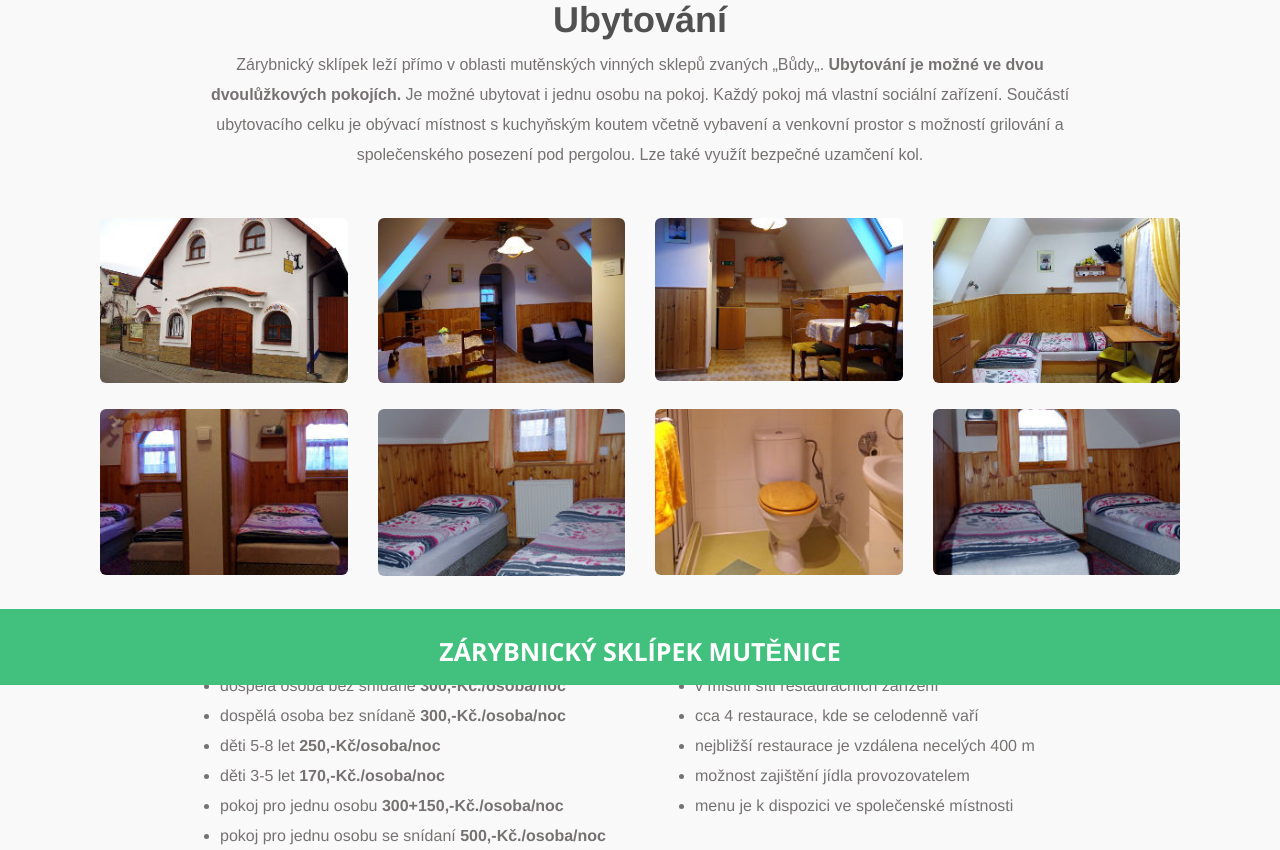
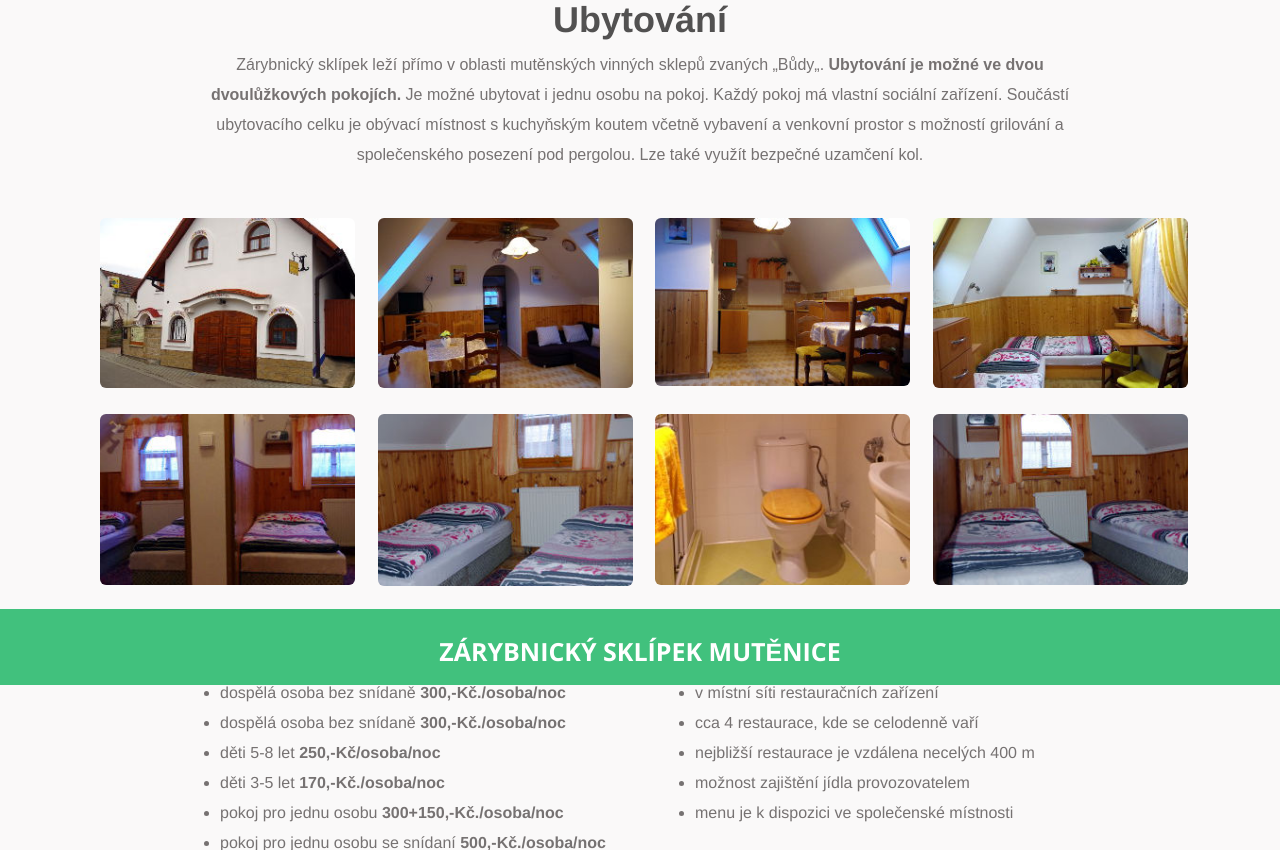
Before and after one commit to re1la2pse/detinsky_projekt, a PHP site: page /detinsky_projekt/ubytovani in a window 1280 px wide. Shown: the part 115-965 px from the top of the page. Run offline with PHP 8.4, Linux system fonts and the light colour scheme; some libraries are stand-ins or nearby versions.

Commit message:
nove fotky do slideru, skladani fotek na strane ubytovani

```diff
--- a/media/css/ubytovani_style.css
+++ b/media/css/ubytovani_style.css
@@ -9,4 +9,7 @@
 
 .foto {
     margin: 13px 0;
+   /* border: 1px solid red;*/
+    width: 255px;
+    height: 170px;
 }
--- a/templates/kontakt.html
+++ b/templates/kontakt.html
@@ -16,7 +16,7 @@
                 <li>Mobil: +420 603 837 027</li>
                 <li>E-mail: d.detinska@seznam.cz</li>
                 <li><h3>Adresa:</h3></li>
-                <li>Sklepni ev.č. 15</li>
+                <li>Sklepní ev.č. 15</li>
                 <li>696 11, Mutěnice</li>
             </ul>
         </div>
@@ -34,7 +34,7 @@
 </div>
 
     <div class="row" id="kontaktBlok">
-        <div class="col-lg-10 col-lg-offset-1">
+        <div class="col-lg-8 col-lg-offset-2">
 
 
                 <div class="center">
--- a/templates/rezervace.html
+++ b/templates/rezervace.html
@@ -45,7 +45,7 @@
                     <input type="text" name="datumDo" class="form-control" id="datumDo">
                 </div>
 
-                <button type="submit" class="btn btn-default">Submit</button>
+                <button type="submit" class="btn btn-default">Odeslat</button>
             </form>
         </div>
 
--- a/templates/ubytovani.html
+++ b/templates/ubytovani.html
@@ -21,45 +21,45 @@
 
         <div class="row foto_panel">
             <div>
-                <div class="col-md-4 col-lg-3">
+                <div class="col-sm-6 col-md-4 col-lg-3">
                     <div class="foto">
                         <img src="media/img/fotky/ubytovani_1.jpg" class="img-responsive img-rounded" alt="zárybnický sklípek" title="zárybnický sklípek">
                     </div>
                 </div>
 
-                <div class="col-md-4 col-lg-3">
+                <div class="col-sm-6 col-md-4 col-lg-3">
                     <div class="foto">
                         <img src="media/img/fotky/ubytovani_2.jpg" class="img-responsive img-rounded" alt="zárybnický sklípek" title="zárybnický sklípek">
                     </div>
                 </div>
 
-                <div class="col-md-4 col-lg-3">
+                <div class="col-sm-6 col-md-4 col-lg-3">
                     <div class="foto">
                         <img src="media/img/fotky/ubytovani_3.jpg" class="img-responsive img-rounded" alt="zárybnický sklípek" title="zárybnický sklípek">
                     </div>
                 </div>
 
-                <div class="col-md-4 col-lg-3">
+                <div class="col-sm-6 col-md-4 col-lg-3">
                     <div class="foto">
                         <img src="media/img/fotky/ubytovani_4.jpg" class="img-responsive img-rounded" alt="zárybnický sklípek" title="zárybnický sklípek">
                     </div>
                 </div>
-                <div class="col-md-4 col-lg-3">
+                <div class="col-sm-6 col-md-4 col-lg-3">
                     <div class="foto">
                         <img src="media/img/fotky/ubytovani_5.jpg" class="img-responsive img-rounded" alt="zárybnický sklípek" title="zárybnický sklípek">
                     </div>
                 </div>
-                <div class="col-md-4 col-lg-3">
+                <div class="col-sm-6 col-md-4 col-lg-3">
                     <div class="foto">
                         <img src="media/img/fotky/ubytovani_6.jpg" class="img-responsive img-rounded" alt="zárybnický sklípek" title="zárybnický sklípek">
                     </div>
                 </div>
-                <div class="col-md-4 col-lg-3">
+                <div class="col-sm-6 col-md-4 col-lg-3">
                     <div class="foto">
                         <img src="media/img/fotky/ubytovani_7.jpg" class="img-responsive img-rounded" alt="zárybnický sklípek" title="zárybnický sklípek">
                     </div>
                 </div>
-                <div class="col-md-4 col-lg-3">
+                <div class="col-sm-6 col-md-4 col-lg-3">
                     <div class="foto">
                         <img src="media/img/fotky/ubytovani_8.jpg" class="img-responsive img-rounded" alt="zárybnický sklípek" title="zárybnický sklípek">
                     </div>
--- a/upravy/app/forms/UploadPictureForm.php
+++ b/upravy/app/forms/UploadPictureForm.php
@@ -24,6 +24,7 @@ class UploadPictureForm extends BaseBT3Form
 
         $form->addMultiUpload('pictures', 'Vyber fotky: ')
             ->addRule($form::IMAGE, 'Fotky musí být ve formátu JPEG, PNG nebo GIF.')
+            ->addRule(Form::MAX_FILE_SIZE, 'Soubor je příliš velký! Povolená velikost je 2M.', 3 * 1024 * 1024)
             ->setRequired('Vyberte prosím fotky.');
 
         $form->addSubmit('send', 'Nahrát');
--- a/upravy/app/presenters/templates/Ubytovani/prehledRezervace.latte
+++ b/upravy/app/presenters/templates/Ubytovani/prehledRezervace.latte
@@ -31,7 +31,7 @@
              </table>
 
              <p>
-                * Zeleně vyznačené řádky označují právě probíhající rezervaci.
+                * Zeleně vyznačené řádky označují právě probíhající rezervace.
              </p>
         </div>
     </div>
--- a/upravy/www/css/style.css
+++ b/upravy/www/css/style.css
@@ -34,7 +34,7 @@ table td.datum {
 }
 
 table tr.inProgress {
-    background-color: #b3ffb3;
+    background-color: #b3ffb3 !important;
     /*font-weight: bold;*/
 }
 
```
Also changed, not shown: media/css/rezervace_style.css (+7 -3 lines), templates/frontPage.html (+11 -1 lines), FOTKY/6s1.jpg (added), FOTKY/6s2.jpg (added), media/img/fotogalerie/fotky/5.JPG (added), media/img/fotogalerie/fotky/6.JPG (added), media/img/fotogalerie/fotky/7.JPG (added), media/img/fotogalerie/nahledy/5.JPG (added), media/img/fotogalerie/nahledy/6.JPG (added), media/img/fotogalerie/nahledy/7.JPG (added), media/img/slider/4s.jpg (added), media/img/slider/5s.jpg (added), media/img/slider/6s.jpg (added).
